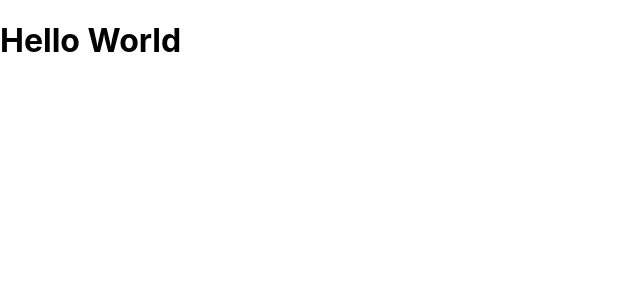
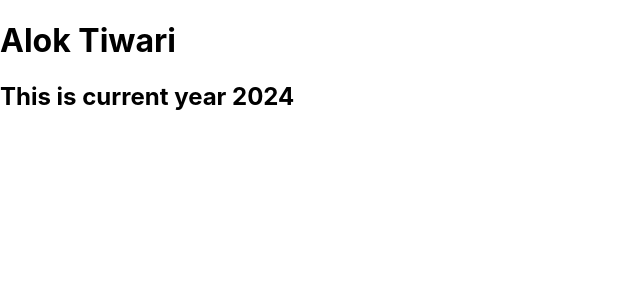
Before and after one commit to alokt1994/react-practice, a React (Create React App) app: page / in a window 1280 px wide. Shown: the top 300 px of the page, without its empty margins (0-640 px from the left). Built offline with nearby package versions, Linux system fonts and the light colour scheme.

Commit message:
add counter component

```diff
--- a/public/index.html
+++ b/public/index.html
@@ -2,7 +2,7 @@
 <html lang="en">
   <head>
     <meta charset="utf-8" />
-    <link rel="icon" href="%PUBLIC_URL%/favicon.ico" />
+    <link rel="icon" href="%PUBLIC_URL%/sitelogo.png" />
     <meta name="viewport" content="width=device-width, initial-scale=1" />
     <meta name="theme-color" content="#000000" />
     <meta
--- a/src/App.js
+++ b/src/App.js
@@ -1,10 +1,10 @@
-// import logo from './logo.svg';
 import "./App.css";
+import { Counter } from "./counter/counter";
 
 function App() {
   return (
     <div>
-      <h1>Hello World</h1>
+      <Counter fname="Alok" lastname="Tiwari"></Counter>
     </div>
   );
 }
--- /dev/null
+++ b/src/counter/counter.js
@@ -0,0 +1,10 @@
+// counter.js
+export function Counter(userDetails) {
+  const cyear = 2024;
+  return (
+    <div>
+      <h1>{`${userDetails.fname} ${userDetails.lastname}`}</h1>
+      <h2>{`This is current year ${cyear}`}</h2>
+    </div>
+  );
+}
```
Also changed, not shown: src/logo.svg (deleted).
